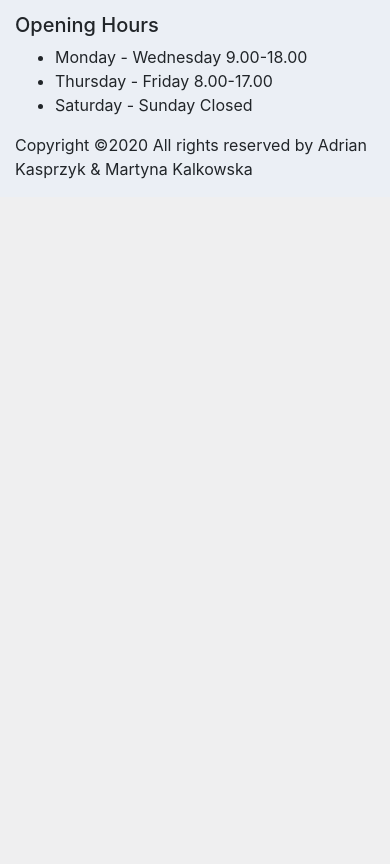
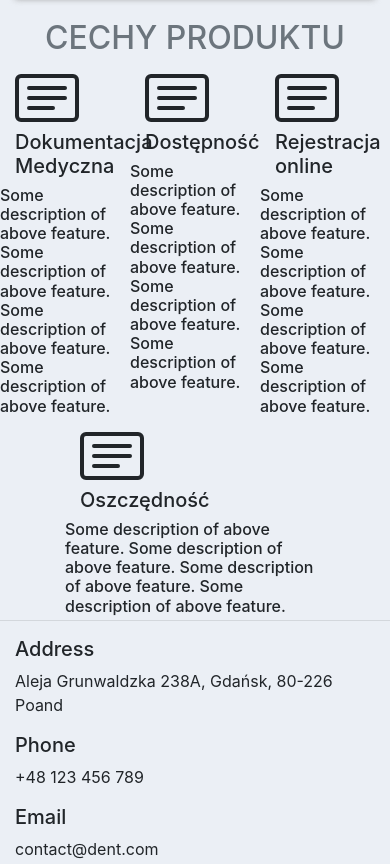
Before and after one commit to FraQu/dent-1, a Django app: page / in a window 390 px wide. Shown: the part 759-1623 px from the top of the page. Before the commit the page ends 938 px from the top, so only its background shows below. Run offline with Django 3.2, Linux system fonts and the light colour scheme; some libraries are stand-ins or nearby versions.

Commit message:
Update index.html

```diff
--- a/website/templates/website/index.html
+++ b/website/templates/website/index.html
@@ -1,31 +1,112 @@
 {% extends 'website/main.html' %}
 {% load static %}
 {% block content %}
-    <h1>Home</h1>
-
     <style>
         .background-img {
-            background-image: url({% static 'website/images/dent.jpg'%});
+            background-image: url({% static 'website/images/home_bg.jpg'%});
+            filter: blur(3px);
+            height: 80%;
+            background-position: center;
+            background-size: cover;
+        }
+        .text-on-bg {
+            background-color: rgb(0,0,0); /* Fallback color */
+            background-color: rgba(0,0,0, 0.4); /* Black w/opacity/see-through */
+            color: white;
+            font-weight: bold;
+            border: 3px solid #f1f1f1;
+            position: absolute;
+            top: 50%;
+            left: 50%;
+            transform: translate(-50%, -50%);
+            z-index: 2;
+            width: 80%;
+            padding: 20px;
+            text-align: center;
+        }
+        .features-desc {
+            position: relative;
+            top: 20px;
         }
     </style>
+<div class="container-fluid">
+<div class="background-img"></div>
 
-    <div class="background-img">
-        Home test xD<br>
-        Home test xD<br>
-        Home test xD<br>
-        Home test xD<br>
-        Home test xD<br>
-        Home test xD<br>
-        Home test xD<br>
-        Home test xD<br>
-        Home test xD<br>
-        Home test xD<br>
-        Home test xD<br>
-        Home test xD<br>
-        Home test xD<br>
-        Home test xD<br>
-        Home test xD<br>
+<div class="text-on-bg">
+    <h1> SYSTEM DO ZARZĄDZANIA GABINETEM STOMATOLOGICZNYM </h1>
+</div>
+</div>
+<div class="container features-desc">
+    <h2 align="center" style="color:#6c757d;"> CECHY PRODUKTU </h2>
+    <div class="row justify-content-center">
+
+        <div class="col-sm-3 col-4">
+             <svg width="4em" height="4em" viewBox="0 0 16 16" class="bi bi-card-text" fill="currentColor" xmlns="http://www.w3.org/2000/svg">
+                    <path fill-rule="evenodd" d="M14.5 3h-13a.5.5 0 0 0-.5.5v9a.5.5 0 0 0 .5.5h13a.5.5 0 0 0 .5-.5v-9a.5.5 0 0 0-.5-.5zm-13-1A1.5 1.5 0 0 0 0 3.5v9A1.5 1.5 0 0 0 1.5 14h13a1.5 1.5 0 0 0 1.5-1.5v-9A1.5 1.5 0 0 0 14.5 2h-13z"/>
+                    <path fill-rule="evenodd" d="M3 5.5a.5.5 0 0 1 .5-.5h9a.5.5 0 0 1 0 1h-9a.5.5 0 0 1-.5-.5zM3 8a.5.5 0 0 1 .5-.5h9a.5.5 0 0 1 0 1h-9A.5.5 0 0 1 3 8zm0 2.5a.5.5 0 0 1 .5-.5h6a.5.5 0 0 1 0 1h-6a.5.5 0 0 1-.5-.5z"/>
+                </svg>
+            <h5>Dokumentacja Medyczna</h5>
+            <div class="row justify-content-center">
+
+                <div class="col-sm-20">
+                    <h6>Some description of above feature.
+                        Some description of above feature.
+                        Some description of above feature.
+                        Some description of above feature.
+                    </h6>
+                </div>
+            </div>
+        </div>
+        <div class="col-sm-3 col-4">
+             <svg width="4em" height="4em" viewBox="0 0 16 16" class="bi bi-card-text" fill="currentColor" xmlns="http://www.w3.org/2000/svg">
+                    <path fill-rule="evenodd" d="M14.5 3h-13a.5.5 0 0 0-.5.5v9a.5.5 0 0 0 .5.5h13a.5.5 0 0 0 .5-.5v-9a.5.5 0 0 0-.5-.5zm-13-1A1.5 1.5 0 0 0 0 3.5v9A1.5 1.5 0 0 0 1.5 14h13a1.5 1.5 0 0 0 1.5-1.5v-9A1.5 1.5 0 0 0 14.5 2h-13z"/>
+                    <path fill-rule="evenodd" d="M3 5.5a.5.5 0 0 1 .5-.5h9a.5.5 0 0 1 0 1h-9a.5.5 0 0 1-.5-.5zM3 8a.5.5 0 0 1 .5-.5h9a.5.5 0 0 1 0 1h-9A.5.5 0 0 1 3 8zm0 2.5a.5.5 0 0 1 .5-.5h6a.5.5 0 0 1 0 1h-6a.5.5 0 0 1-.5-.5z"/>
+                </svg>
+            <h5>Dostępność</h5>
+            <div class="row justify-content-center">
+                <div class="col-sm-20">
+                    <h6>Some description of above feature.
+                        Some description of above feature.
+                        Some description of above feature.
+                        Some description of above feature.
+                    </h6>
+                </div>
+            </div>
+        </div>
+        <div class="col-sm-3 col-4">
+             <svg width="4em" height="4em" viewBox="0 0 16 16" class="bi bi-card-text" fill="currentColor" xmlns="http://www.w3.org/2000/svg">
+                    <path fill-rule="evenodd" d="M14.5 3h-13a.5.5 0 0 0-.5.5v9a.5.5 0 0 0 .5.5h13a.5.5 0 0 0 .5-.5v-9a.5.5 0 0 0-.5-.5zm-13-1A1.5 1.5 0 0 0 0 3.5v9A1.5 1.5 0 0 0 1.5 14h13a1.5 1.5 0 0 0 1.5-1.5v-9A1.5 1.5 0 0 0 14.5 2h-13z"/>
+                    <path fill-rule="evenodd" d="M3 5.5a.5.5 0 0 1 .5-.5h9a.5.5 0 0 1 0 1h-9a.5.5 0 0 1-.5-.5zM3 8a.5.5 0 0 1 .5-.5h9a.5.5 0 0 1 0 1h-9A.5.5 0 0 1 3 8zm0 2.5a.5.5 0 0 1 .5-.5h6a.5.5 0 0 1 0 1h-6a.5.5 0 0 1-.5-.5z"/>
+                </svg>
+            <h5>Rejestracja online</h5>
+            <div class="row justify-content-center">
+                <div class="col-sm-20">
+                    <h6>Some description of above feature.
+                        Some description of above feature.
+                        Some description of above feature.
+                        Some description of above feature.
+                    </h6>
+                </div>
+            </div>
+        </div>
+        <div class="col-sm-3 col-8">
+             <svg width="4em" height="4em" viewBox="0 0 16 16" class="bi bi-card-text" fill="currentColor" xmlns="http://www.w3.org/2000/svg">
+                    <path fill-rule="evenodd" d="M14.5 3h-13a.5.5 0 0 0-.5.5v9a.5.5 0 0 0 .5.5h13a.5.5 0 0 0 .5-.5v-9a.5.5 0 0 0-.5-.5zm-13-1A1.5 1.5 0 0 0 0 3.5v9A1.5 1.5 0 0 0 1.5 14h13a1.5 1.5 0 0 0 1.5-1.5v-9A1.5 1.5 0 0 0 14.5 2h-13z"/>
+                    <path fill-rule="evenodd" d="M3 5.5a.5.5 0 0 1 .5-.5h9a.5.5 0 0 1 0 1h-9a.5.5 0 0 1-.5-.5zM3 8a.5.5 0 0 1 .5-.5h9a.5.5 0 0 1 0 1h-9A.5.5 0 0 1 3 8zm0 2.5a.5.5 0 0 1 .5-.5h6a.5.5 0 0 1 0 1h-6a.5.5 0 0 1-.5-.5z"/>
+                </svg>
+            <h5>Oszczędność</h5>
+            <div class="row justify-content-center">
+                <div class="col-sm-20">
+                    <h6>Some description of above feature.
+                        Some description of above feature.
+                        Some description of above feature.
+                        Some description of above feature.
+                    </h6>
+                </div>
+            </div>
+        </div>
     </div>
+</div>
 
 
 {% endblock %}
```
